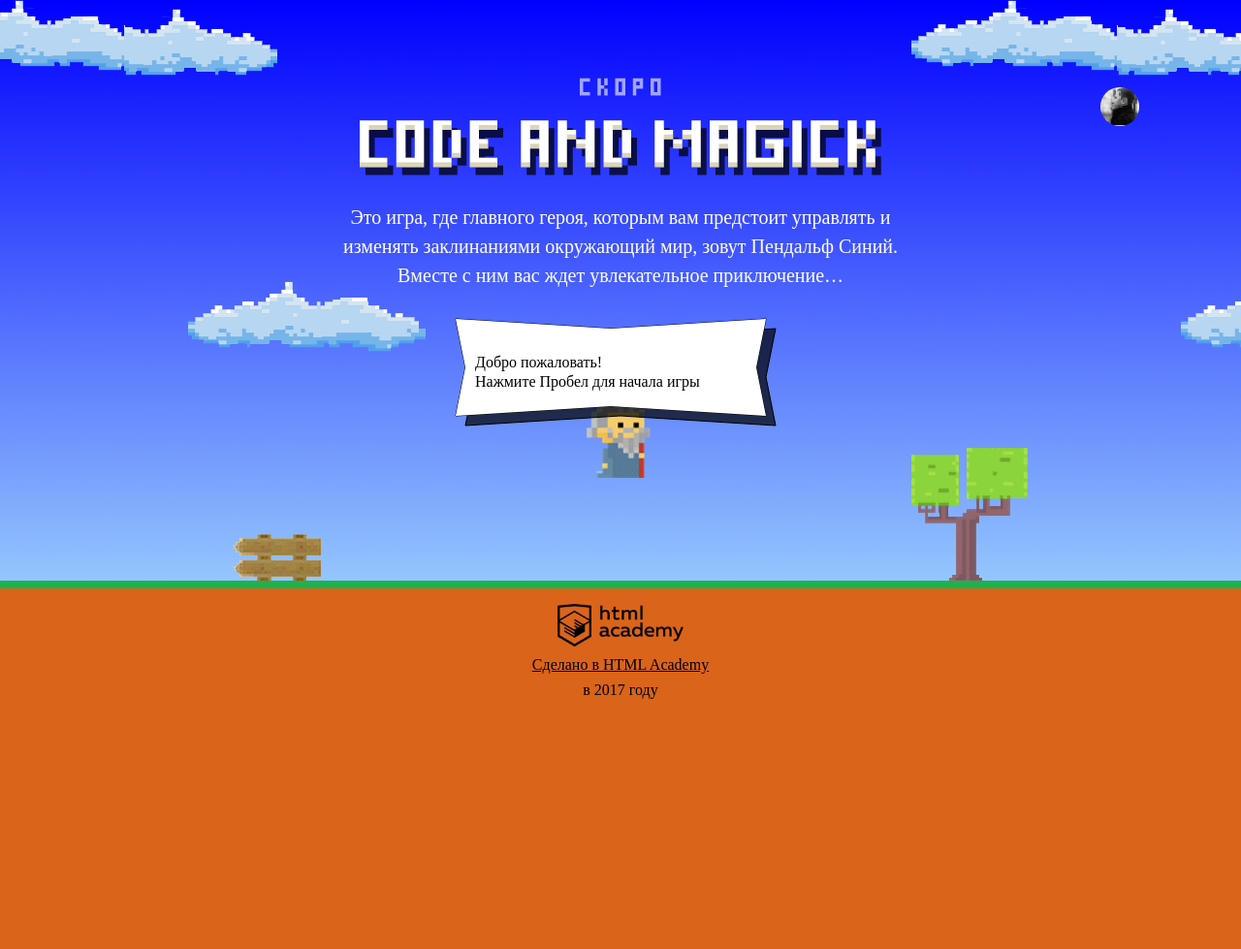
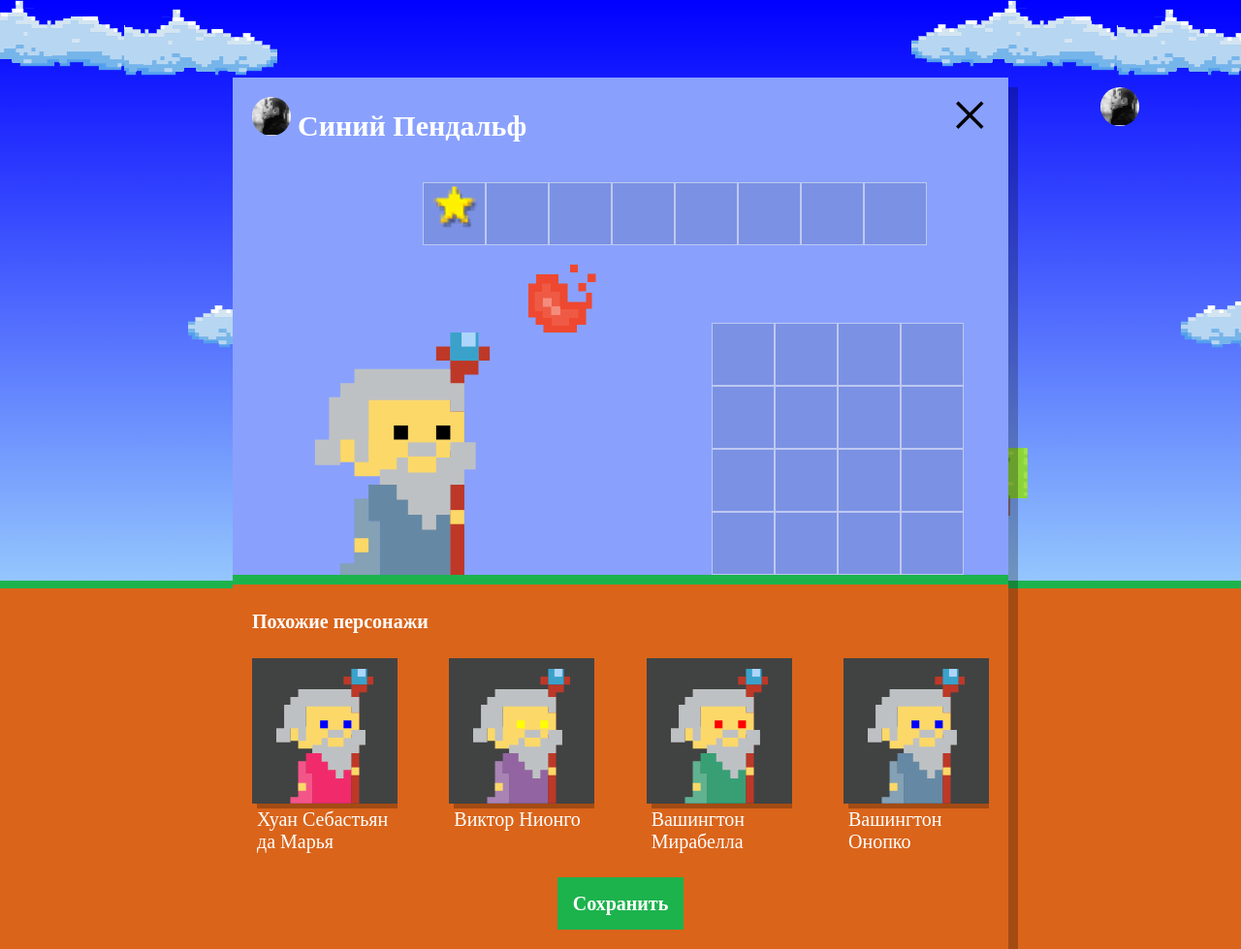
Before and after one commit to Krait5sfg/810131-code-and-magick-20, a website: page index.html in a window 1280 px wide. Shown: the whole page at 97% size. Before the commit the page ends 800 px from the top, so only its background shows below. Drawn offline with Linux system fonts and the light colour scheme; a web font is replaced by a local one.

Commit message:
Создает 4 волшебников и добавляет их на страницу

```diff
--- a/index.html
+++ b/index.html
@@ -204,6 +204,7 @@
       return gameFieldHeight / 3;
     }
   </script>
+  <script src="js/setup.js"></script>
   <script src="js/stat.js"></script>
   <script src="js/game.js"></script>
 
--- /dev/null
+++ b/js/setup.js
@@ -0,0 +1,52 @@
+'use strict';
+var NAMES = ['Иван', 'Хуан Себастьян', 'Мария', 'Кристоф', 'Виктор', 'Юлия', 'Люпита', 'Вашингтон'];
+var SURNAMES = ['да Марья', 'Верон', 'Мирабелла', 'Вальц', 'Онопко', 'Топольницкая', 'Нионго', 'Ирвинг'];
+var COAT_COLORS = ['rgb(101, 137, 164)', 'rgb(241, 43, 107)', 'rgb(146, 100, 161)', 'rgb(56, 159, 117)', 'rgb(215, 210, 55)', 'rgb(0, 0, 0)'];
+var EYES_COLORS = ['black', 'red', 'blue', 'yellow', 'green'];
+
+document.querySelector('.setup').classList.remove('hidden');
+
+function getRandomValue(array) {
+  return array[Math.floor(Math.random() * array.length)];
+}
+
+function getCharacters(names, surnames, coatColors, eyesColors) {
+  var characters = [];
+  for (var i = 0; i < 4; i++) {
+    var person = {
+      name: getRandomValue(names) + ' ' + getRandomValue(surnames),
+      coatColor: getRandomValue(coatColors),
+      eyesColor: getRandomValue(eyesColors)
+    };
+    characters[i] = person;
+  }
+  return characters;
+}
+
+var wizards = getCharacters(NAMES, SURNAMES, COAT_COLORS, EYES_COLORS);
+
+var similarWizardTemplate = document.querySelector('#similar-wizard-template')
+  .content
+  .querySelector('.setup-similar-item');
+
+function getElementWithWizard(template, name, coatColor, eyesColor) {
+  var wizardTemplate = template.cloneNode(true);
+  wizardTemplate.querySelector('.setup-similar-label').textContent = name;
+  wizardTemplate.querySelector('.wizard-coat').style.fill = coatColor;
+  wizardTemplate.querySelector('.wizard-eyes').style.fill = eyesColor;
+  return wizardTemplate;
+}
+
+function pushWizardsInPage(template, characters) {
+  var similarListElement = document.querySelector('.setup-similar-list');
+  var fragment = document.createDocumentFragment();
+  for (var i = 0; i < characters.length; i++) {
+    var newWizardElement = getElementWithWizard(template, characters[i].name, characters[i].coatColor, characters[i].eyesColor);
+    fragment.appendChild(newWizardElement);
+  }
+  similarListElement.appendChild(fragment);
+}
+
+pushWizardsInPage(similarWizardTemplate, wizards);
+
+document.querySelector('.setup-similar').classList.remove('hidden');
```
